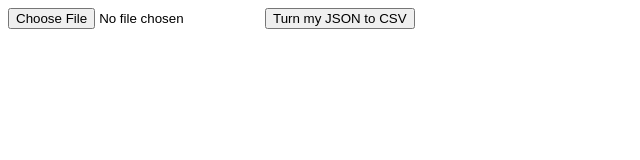
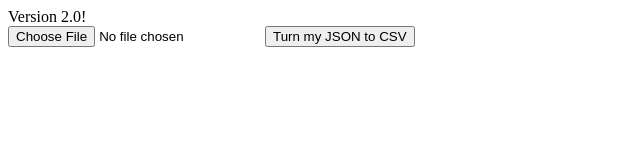
Before and after one commit to MrMicrowaveOven/JSONtoCSV, a website: page index.html in a window 1280 px wide. Shown: the whole page, without its empty margins (0-640 px from the left). Drawn offline with Linux system fonts and the light colour scheme.

Commit message:
Added 2.0 label

```diff
--- a/index.html
+++ b/index.html
@@ -6,6 +6,7 @@
   </head>
   <body>
     <div class="response">
+      Version 2.0!<br>
       <input id="jsonFile" type="file"/>
       <button type="button" name="button" onclick="applyFile()">Turn my JSON to CSV</button>
     </div>
```
